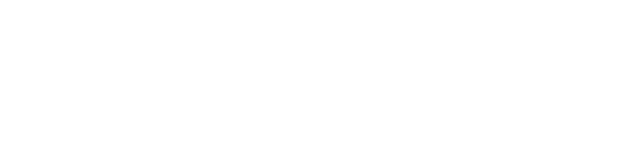
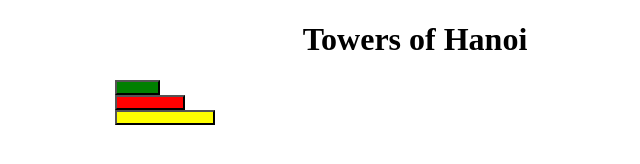
Before and after one commit to DevCasey/towers, a plain HTML site: page index.html in a window 1280 px wide. Shown: the whole page, without its empty margins (225-865 px from the left). Drawn offline with Linux system fonts and the light colour scheme.

Commit message:
Attempting to make the game board

```diff
--- a/index.html
+++ b/index.html
@@ -8,6 +8,14 @@
     <title>Tower of Hanoi</title>
 </head>
 <body>
+
+    <h1 style="text-align: center">Towers of Hanoi</h1>
+
+    <div class="container">
+        <button class="col-1"></button>
+        <button class="col-2"></button>
+        <button class="col-3"></button>
+    </div>
 
 
 
--- a/style.css
+++ b/style.css
@@ -0,0 +1,27 @@
+.container {
+    height: 600px;
+    width: 600px;
+    margin: auto;
+
+}
+
+button {
+    display: block;
+}
+.col-1 {
+    background: green;
+    height: 15px;
+    width: 45px
+}
+
+.col-2 {
+    background: red;
+    height: 15px;
+    width: 70px;
+}
+
+.col-3 {
+    background: yellow;
+    height: 15px;
+    width: 100px;
+}
```
